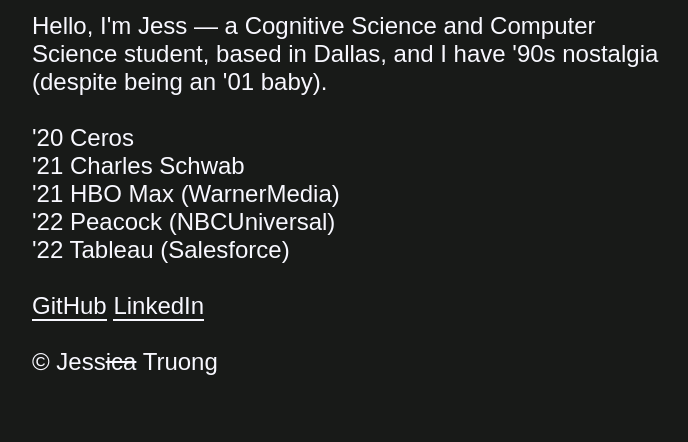
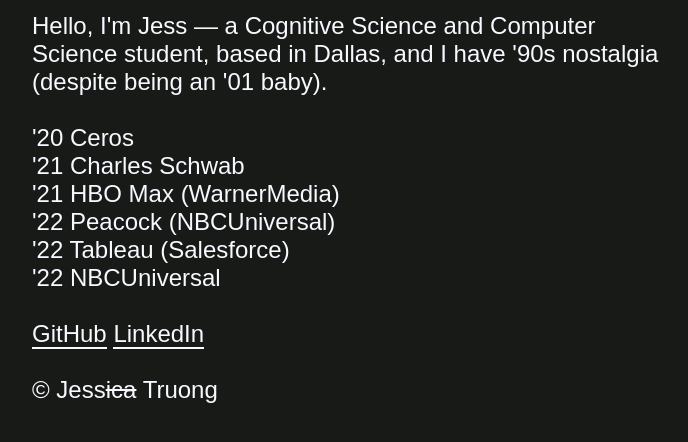
Before and after one commit to truongjessica/truongjessica.github.io, a plain HTML site: page index.html in a window 1280 px wide. Shown: the part 100-542 px from the top of the page, without its empty margins (288-976 px from the left). Drawn offline with Linux system fonts and the light colour scheme.

Commit message:
add nbcu

```diff
--- a/index.html
+++ b/index.html
@@ -54,6 +54,10 @@
         '22 Tableau (Salesforce)
     </div>
 
+    <div class="comp">
+        '22 NBCUniversal
+    </div>
+
     <br>
 
     <a class="underline" href="https://github.com/truongjessica" target="_blank">GitHub</a>
```
